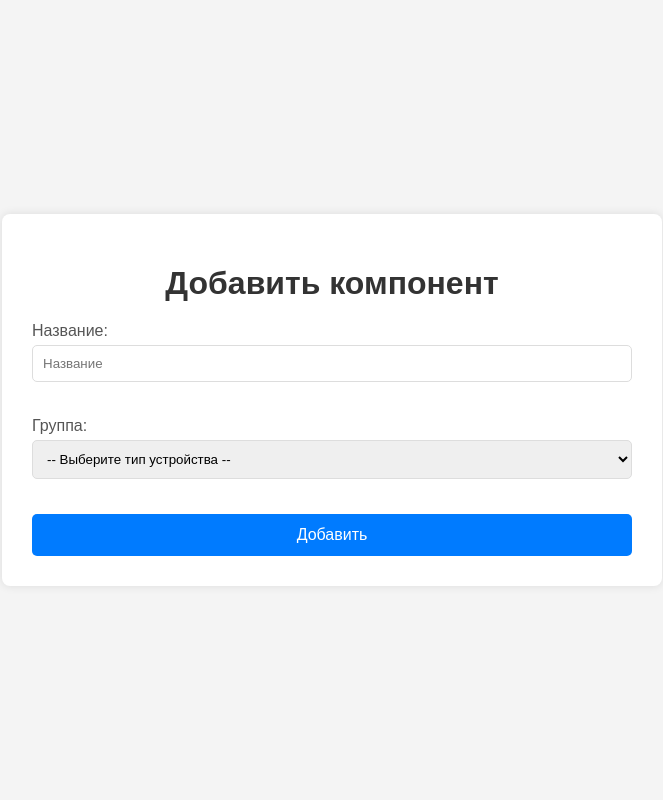
After one commit to y0ungerb0y/DiplomPC, a PHP site: template app/views/component_add.php in a window 1280 px wide. The commit adds this page. Shown: the whole page, without its empty margins (308-971 px from the left). Run offline with PHP 8.4, Linux system fonts and the light colour scheme; the template is opened without the code that fills it, so the values that code supplies are empty; a stand-in replaces the project's code that opens the database connection.

Commit message:
added add page for components

```diff
--- a/app/core/routes.php
+++ b/app/core/routes.php
@@ -6,9 +6,11 @@ $routes = [
     "/cabinet"              => "app/views/lk.php",
     "/cabinet/computer/add" => "app/views/computer_add.php",
     "/cabinet/computer/view" => "app/views/computer_view.php",
+    "/cabinet/component/add" => "app/views/component_add.php",
+
 
     // API ENDPOINT
-    "/api/addcomputer"      => "app/repo/Add_computer.php",
+    "/api/add"      => "app/repo/Add.php",
     "/api/auth"             => "app/repo/Auth.php",
     "/api/delete"   => "app/repo/Delete.php",
     "/logout"               => "app/repo/Logout.php",
--- /dev/null
+++ b/app/views/component_add.php
@@ -0,0 +1,124 @@
+
+<?php
+$rams = $pdo->query("SELECT * FROM components WHERE type='ram'")->fetchAll();
+$motherboards = $pdo->query("SELECT * FROM components WHERE type='motherboard'")->fetchAll();
+$cpus = $pdo->query("SELECT * FROM components WHERE type='cpu'")->fetchAll();
+$gpus = $pdo->query("SELECT * FROM components WHERE type='gpu'")->fetchAll();
+$storages = $pdo->query("SELECT * FROM components WHERE type='storage'")->fetchAll();
+
+?>
+
+
+<!DOCTYPE html>
+<html lang="ru">
+<head>
+    <meta charset="UTF-8">
+    <meta name="viewport" content="width=device-width, initial-scale=1.0">
+    <title>Добавить копмпонент</title>
+    <style>
+        body {
+            font-family: 'Arial', sans-serif;
+            background-color: #f4f4f4;
+            margin: 0;
+            padding: 0;
+            display: flex;
+            justify-content: center;
+            align-items: center;
+            min-height: 100vh;
+        }
+
+        .container {
+            background-color: #fff;
+            border-radius: 8px;
+            box-shadow: 0 0 10px rgba(0, 0, 0, 0.1);
+            padding: 30px;
+            width: 80%;
+            max-width: 600px;
+        }
+
+        h1 {
+            color: #333;
+            text-align: center;
+            margin-bottom: 20px;
+        }
+
+        label {
+            display: block;
+            margin-bottom: 5px;
+            color: #555;
+        }
+
+        input[type="text"],
+        input[type="number"],
+        select {
+            width: 100%;
+            padding: 10px;
+            margin-bottom: 15px;
+            border: 1px solid #ddd;
+            border-radius: 5px;
+            box-sizing: border-box;
+        }
+
+        input[type="checkbox"] {
+            margin-bottom: 15px;
+        }
+
+        button {
+            background-color: #007bff;
+            color: #fff;
+            border: none;
+            padding: 12px 25px;
+            border-radius: 5px;
+            cursor: pointer;
+            transition: background-color 0.3s ease;
+            font-size: 16px;
+            width: 100%;
+        }
+
+        button:hover {
+            background-color: #0056b3;
+        }
+
+        .form-group {
+            margin-bottom: 20px;
+        }
+
+        .moved-group {
+            display: flex;
+            align-items: center;
+        }
+
+        .moved-group label {
+            margin-right: 10px;
+        }
+    </style>
+</head>
+<body>
+
+    <div class="container">
+        <h1>Добавить компонент</h1>
+
+        <form action="/api/add?type=component" method="POST">
+
+            <div class="form-group">
+                <label for="motherboard">Название:</label>
+                <input type="text" placeholder="Название" name="name" ></input>
+            </div>
+
+            <div class="form-group">
+                <label for="type">Группа:</label>
+                <select id="type" name="type" required>
+                    <option value="">-- Выберите тип устройства --</option>
+                    <option value="gpu">Видеокарта</option>
+                    <option value="cpu">Процессор</option>
+                    <option value="motherboard">Материнская плата</option>
+                    <option value="ram">ОЗУ</option>
+                    <option value="storage">ПЗУ</option>
+                </select>
+            </div>
+            <button type="submit">Добавить</button>
+        </form>
+    </div>
+
+</body>
+</html>
--- a/app/views/computer_add.php
+++ b/app/views/computer_add.php
@@ -98,7 +98,7 @@ $storages = $pdo->query("SELECT * FROM components WHERE type='storage'")->fetchA
     <div class="container">
         <h1>Добавить компьютер</h1>
 
-        <form action="/api/addcomputer" method="POST">
+        <form action="/api/Add?type=computer" method="POST">
             <div class="form-group">
                 <label for="number">Номер компьютера:</label>
                 <input type="text" id="number" name="number" required>
```
Also changed, not shown: app/repo/Add.php (added, +41 -0 lines), app/views/AdminViews/admin_components_view.php (+3 -5 lines).
